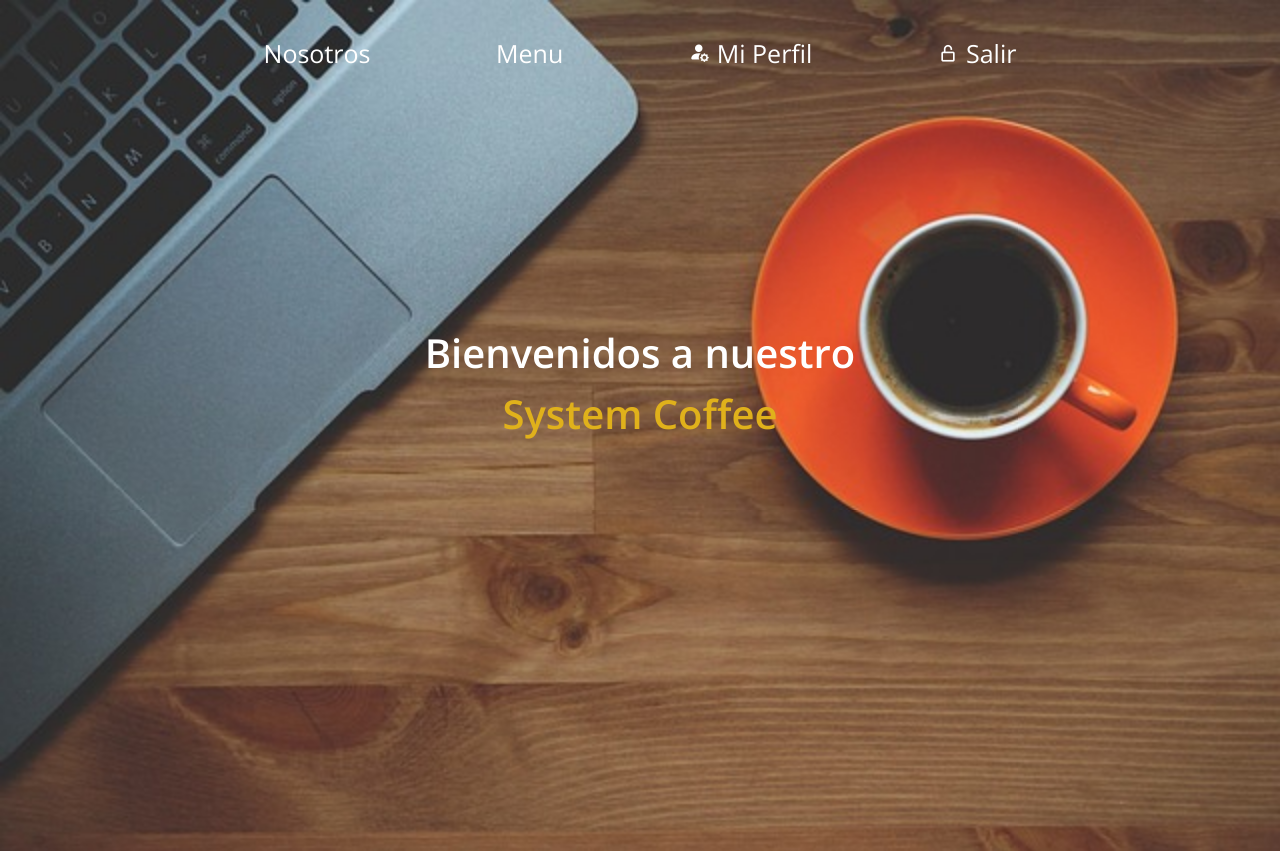
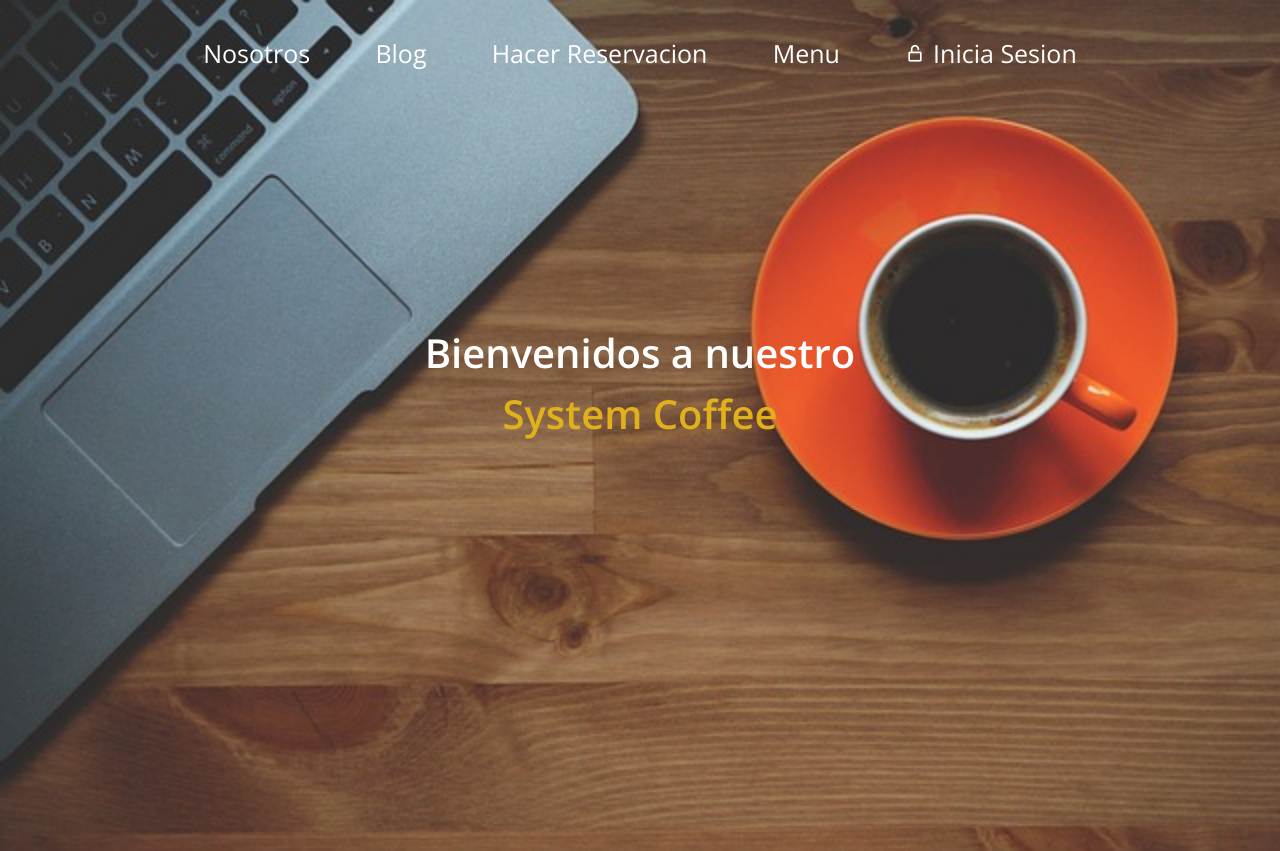
Before and after one commit to Barcodehub/CoffeeFlask, a Flask app: page / in a window 1280 px wide. Shown: the top 851 px of the page. Run offline with Flask 3, Linux system fonts and the light colour scheme; some libraries are stand-ins or nearby versions.

Commit message:
Update barranav.html

```diff
--- a/my-app/templates/public/includes/barranav.html
+++ b/my-app/templates/public/includes/barranav.html
@@ -17,7 +17,7 @@
 
 </div>
 
-{% if session['id_rol'] == 2 %}
+
 
                    <div class="contenido-banner2 menu-item {% if request.path == '/mi-blog' %} active {% endif %}">
                        <a href="/mi-blog" class="menu-link">
@@ -30,7 +30,7 @@
                             <div data-i18n="Tables">Hacer Reservacion</div>
                           </a>
                     </div>
-{% endif %}
+
 
 {% if session['id_rol'] == 1 %}
 
@@ -76,7 +76,7 @@
 
 
 
-
+{% if session %}
                 <div
               class="contenido-banner2 menu-item {% if request.path == '/mi-perfil' %} active {% endif %}">
               <a href="/mi-perfil" class="menu-link">
@@ -84,14 +84,22 @@
                 <div data-i18n="Tables">Mi Perfil</div>
               </a>
 </div>
-
-
+{% endif %}
+{% if session %}
               <div class="contenido-banner2 menu-item">
           <a href="{{ url_for('cerraSesion') }}" class="menu-link">
             <i class="menu-icon tf-icons bx bx-lock-open-alt"></i>
             <div data-i18n="Tables">Salir</div>
           </a>
 </div>
+{% endif %}
+{% if not session %}
+         <div class="contenido-banner2 menu-item">
+          <a href="{{ url_for('cerraSesion') }}" class="menu-link">
+            <i class="menu-icon tf-icons bx bx-lock-open-alt"></i>
+            <div data-i18n="Tables">Inicia Sesion</div>
+          </a>
+{% endif %}
 
                 </nav>
             </div>
```
